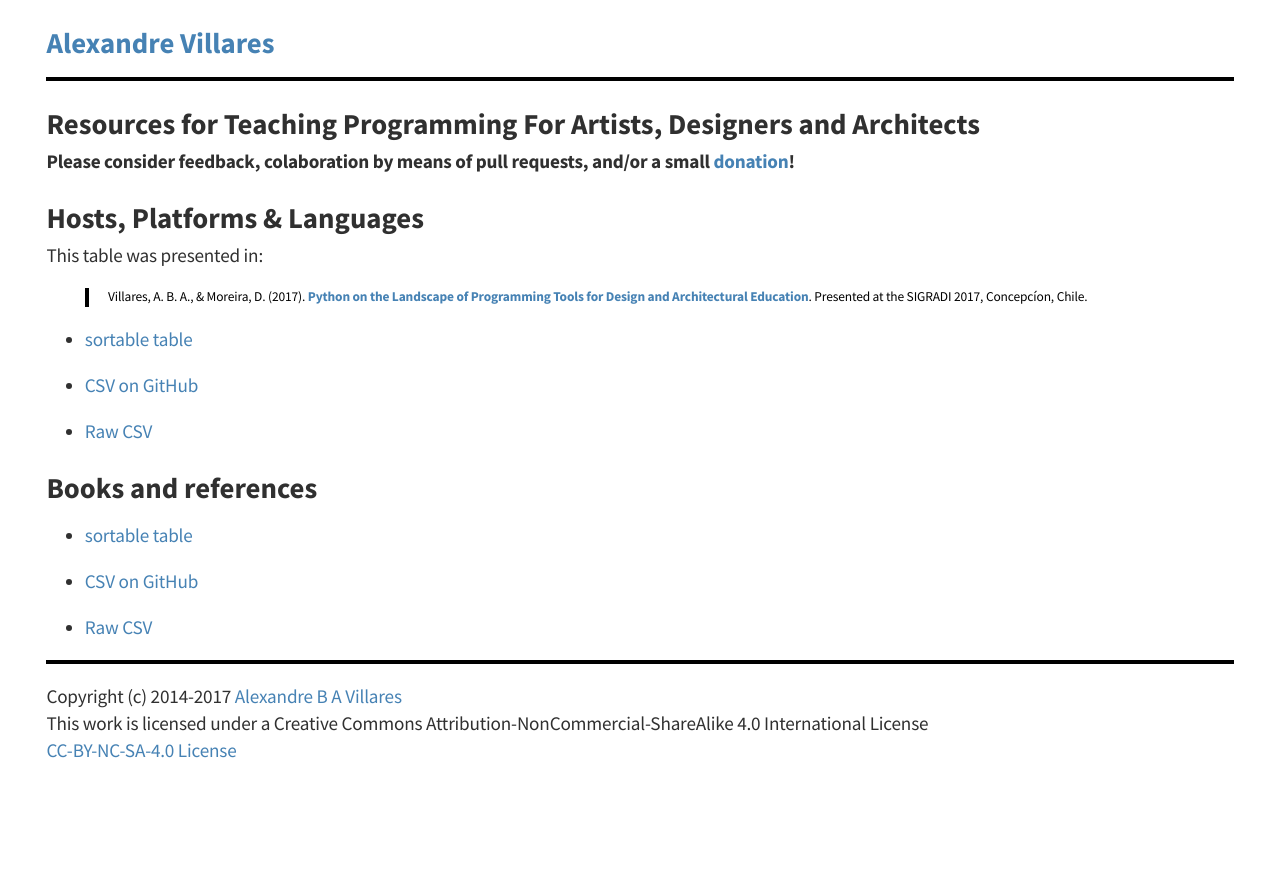
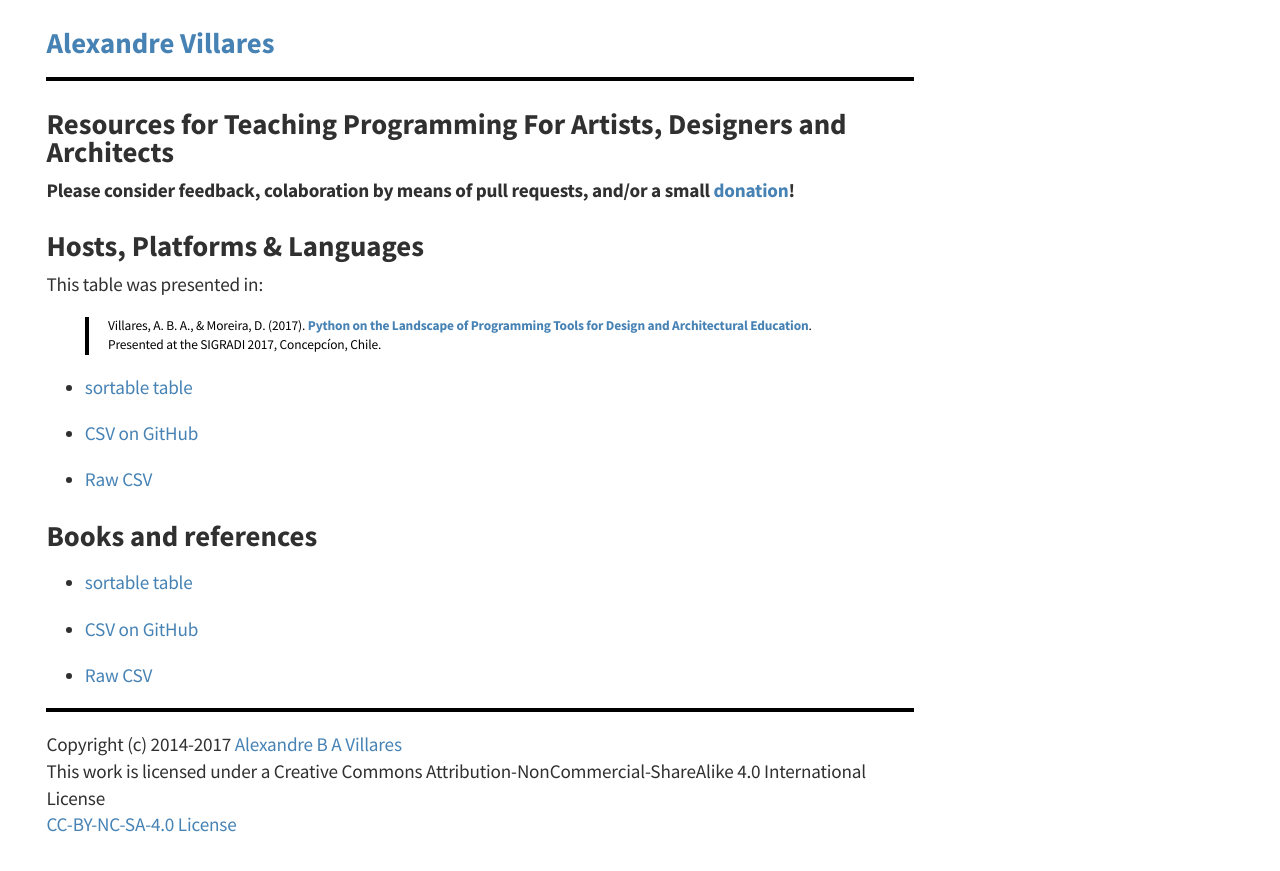
Before and after one commit to villares/Resources-for-teaching-programming, a Jekyll site: the page built from README.md, in a window 1280 px wide. Shown: the top 871 px of the page. Built offline with Jekyll 4.4.1, drawn with Linux system fonts in a browser that asks for light colours; our own code applies the rules of GitHub Pages for plain Markdown files.

Commit message:
Update style.css

```diff
--- a/assets/css/style.css
+++ b/assets/css/style.css
@@ -7,7 +7,7 @@ font-style: normal; }
 html {
   padding-left: 3%;
   padding-right: 3%;
-  max-width: 1400px;
+  max-width: 960px;
   color: #303030;
   background-color: white;
   box-sizing: border-box;
```
